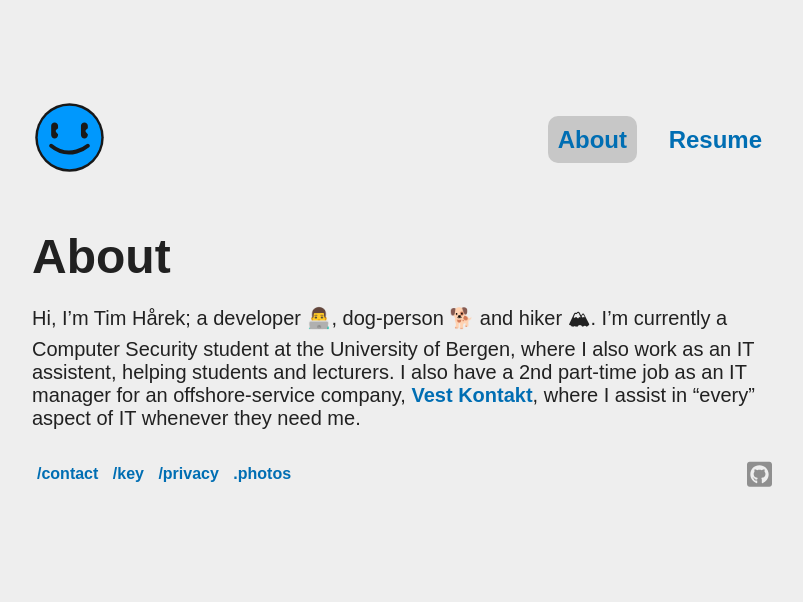
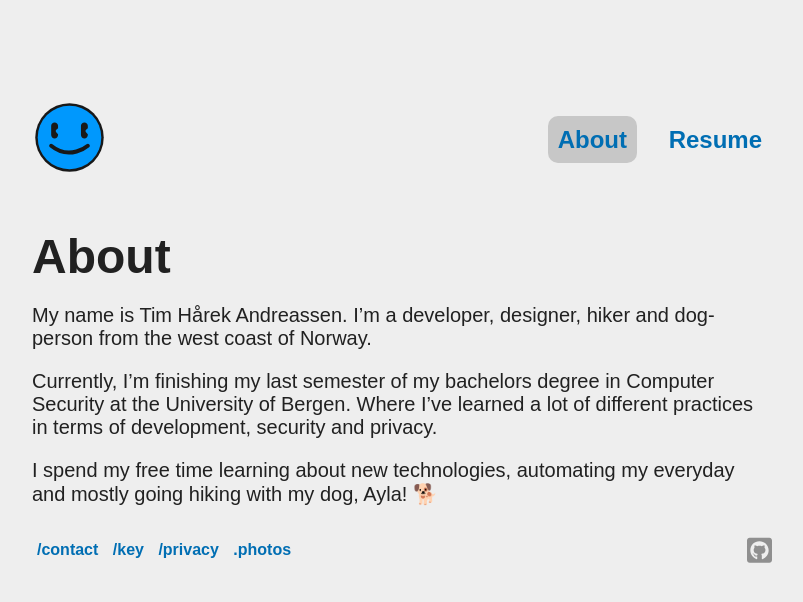
Before and after one commit to timharek/timharek.no, a Jekyll site: the page built from pages/about.md, in a window 1280 px wide. Shown: the top 602 px of the page, without its empty margins (238-1041 px from the left). Built offline with Jekyll 4.4.1, drawn with Linux system fonts in a browser that asks for light colours; some web fonts are replaced.

Commit message:
chore: Updated about-page

```diff
--- a/pages/about.md
+++ b/pages/about.md
@@ -5,4 +5,8 @@ permalink: /about
 menu: main
 ---
 
-Hi, I'm Tim Hårek; a developer 👨‍💻, dog-person 🐕 and hiker 🏔. I'm currently a Computer Security student at the University of Bergen, where I also work as an IT assistent, helping students and lecturers. I also have a 2nd part-time job as an IT manager for an offshore-service company, <a href="https://vestkontakt.no" target="_blank" rel="noreferrer">Vest Kontakt</a>, where I assist in "every" aspect of IT whenever they need me.
+My name is Tim Hårek Andreassen. I'm a developer, designer, hiker and dog-person from the west coast of Norway.
+
+Currently, I'm finishing my last semester of my bachelors degree in Computer Security at the University of Bergen. Where I've learned a lot of different practices in terms of development, security and privacy.
+
+I spend my free time learning about new technologies, automating my everyday and mostly going hiking with my dog, Ayla! 🐕
```
